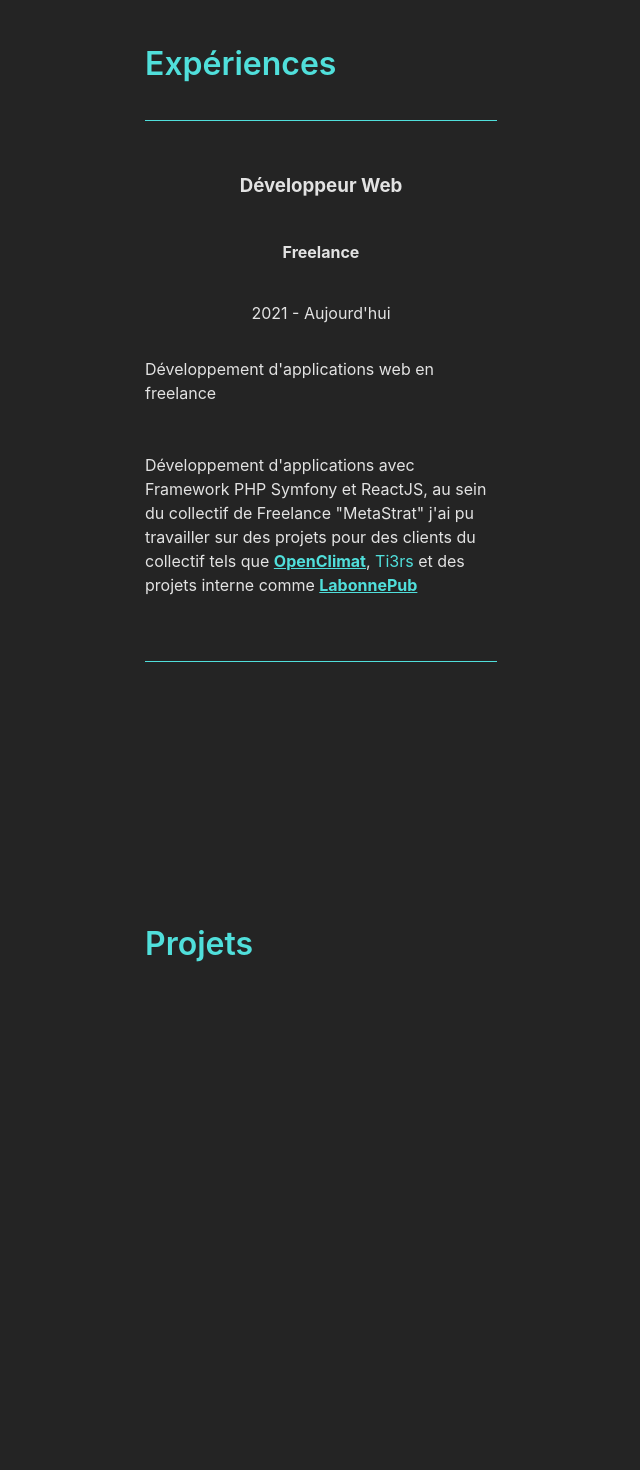
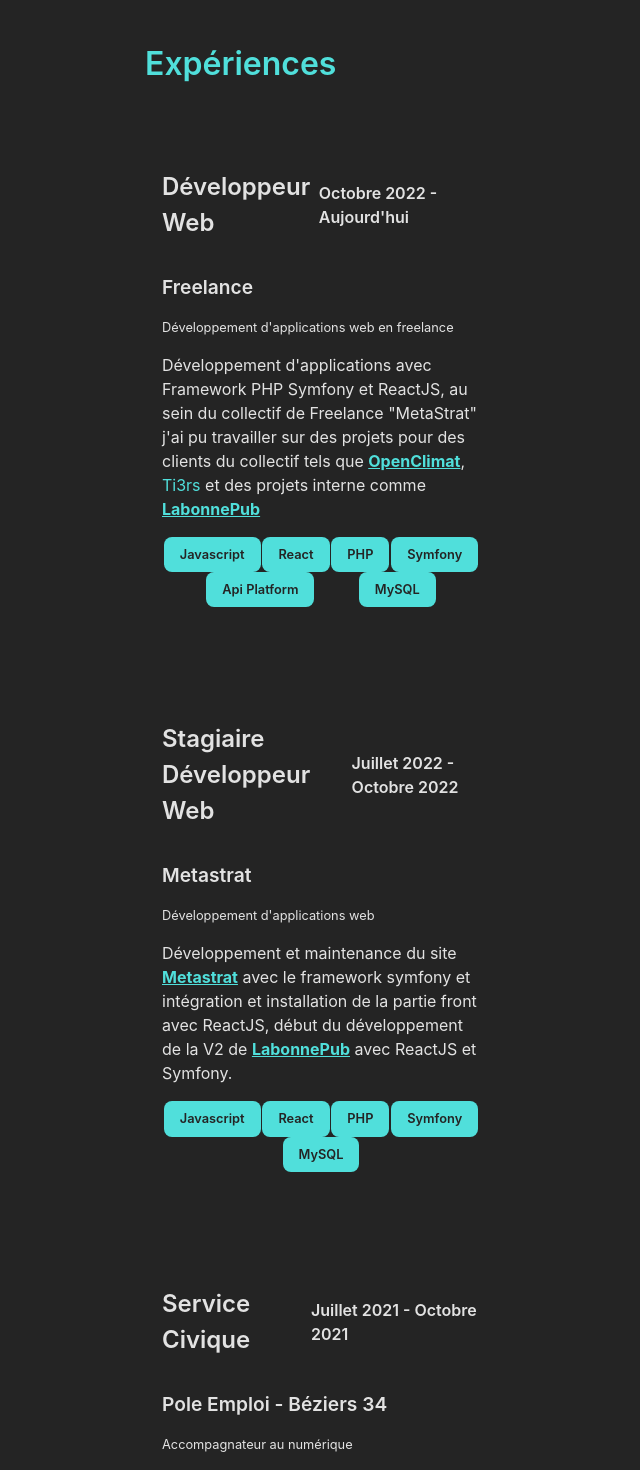
Before and after one commit to MelvacI/portfolio, a React (Vite) app: page / in a window 1280 px wide. Shown: the part 960-2430 px from the top of the page, without its empty margins (495-1135 px from the left). Built offline with nearby package versions, Linux system fonts and the light colour scheme.

Commit message:
Ajout des projets

```diff
--- a/src/App.scss
+++ b/src/App.scss
@@ -60,14 +60,17 @@ body {
         }
 
         position: fixed;
-        width: 10px; /* Ajustez la largeur et la hauteur selon vos besoins */
-        height: 10px; /* Ajustez la largeur et la hauteur selon vos besoins */
+        width: 10px;
+        /* Ajustez la largeur et la hauteur selon vos besoins */
+        height: 10px;
+        /* Ajustez la largeur et la hauteur selon vos besoins */
 
         -webkit-box-shadow: 0px 0px 200px 200px rgba(119, 119, 119, 0.2);
         box-shadow: 0px 0px 300px 200px rgba(119, 119, 119, 0.2);
         background-color: rgba(119, 119, 119, 0.15);
         pointer-events: none;
-        border-radius: 50%; /* Rend l'élément entier (y compris la shadow) rond */
+        border-radius: 50%;
+        /* Rend l'élément entier (y compris la shadow) rond */
         transform: translate(-50%, -50%);
         z-index: 9999;
     }
@@ -195,68 +198,171 @@ body {
                     }
                 }
             }
-            a.marked-text{
+
+            a.marked-text {
                 color: #50dfdb;
                 font-weight: bold;
                 cursor: pointer;
+            }                .projects{
+
+
+                .projects-list{
+
+                    // <div className="project-item">
+                    //         <h4 className="project-title">{project.name}</h4>
+                    //         <p className="project-description">{project.description}</p>
+                    //         <p className="project-techs">{project.techs.map((tech) => {
+                    //             return <span key={project.name + tech} className="tech">{tech}</span>
+                    //         })}</p>
+                    //         <p className="project-details">{project.details}</p>
+                        // </div>
+
+                    display: flex;
+                    flex-direction: column;
+
+                    .project-item{
+                        margin: 3rem 0;
+                        padding: 1rem;
+                        border: 1px solid transparent;
+
+                        &:hover {
+                            border-radius: 0.5rem;
+                            background: #333333;
                         }
 
-            .xp-item{
+                        .project-header {
                             display: flex;
-                flex-direction: column;
-                justify-content: center;
+                            justify-content: space-between;
                             align-items: center;
-                margin: 2rem 0;
-                padding: 2rem 0;
-                border-top: 1px solid #50dfdb;
-                border-bottom: 1px solid #50dfdb;
 
-                .xp-title{
+                            .project-title {
                                 font-size: 1.5rem;
                                 font-weight: 600;
-                    color: #50dfdb;
-                    margin-bottom: 1rem;
+                                margin: 1rem 0;
                             }
 
-                .xp-subtitle{
+                            .project-date {
                                 font-size: 1rem;
                                 font-weight: 600;
-                    color: #50dfdb;
-                    margin-bottom: 1rem;
+                                margin: 1rem 0;
+                            }
                         }
 
-                .xp-description{
+                        .project-description {
+                            font-size: 0.8rem;
+                            font-weight: 400;
+                            margin: 1rem 0;
+                        }
+
+                        .project-details{
                             font-size: 1rem;
                             font-weight: 400;
+                            margin: 1rem 0;
+                        }
+
+                        .project-techs{
+                            display: flex;
+                            flex-wrap: wrap;
+                            justify-content: space-evenly;
+                            align-items: center;
+                            .tech{
+                                border-radius: 0.5rem;
+                                background-color: #50dfdb;
+                                color: #242424;
+                                font-size: 0.8rem;
+                                font-weight: 600;
+                                padding: 0.5rem 1rem;
+                                &:hover{
+                                    background-color: #242424;
                                     color: #50dfdb;
-                    margin-bottom: 1rem;
+                                }
+                            }
+                        }
+                    }
+                }
+            }
+
+
+            .xp-item {
+                // <div className="xp-item">
+                //             <h3 className="xp-title">{xpItem.title}</h3>
+                //             <h4 className="xp-company">{xpItem.company}</h4>
+                //             <p className="xp-date">{xpItem.date}</p>
+                //             <p className="xp-description">{xpItem.description}</p>
+                //             <p className="xp-details">{xpItem.details}</p>
+                // <p className="xp-techs">{xpItem.techs.map((tech) => {
+                //     return <span key={xpItem.title + tech} className="tech">{tech}</span>
+                // })}</p>
+                //         </div>
+                margin: 3rem 0;
+                padding: 1rem;
+                border: 1px solid transparent;
+
+                &:hover {
+                    border-radius: 0.5rem;
+                    background: #333333;
+                }
+
+                .xp-header {
+                    display: flex;
+                    justify-content: space-between;
+                    align-items: center;
+
+                    .xp-title {
+                        font-size: 1.5rem;
+                        font-weight: 600;
+                        margin: 1rem 0;
+                    }
+
+                    .xp-date {
+                        font-size: 1rem;
+                        font-weight: 600;
+                        margin: 1rem 0;
+                    }
+                }
+
+                .xp-company {
+                    font-size: 1.2rem;
+                    font-weight: 600;
+                    margin: 1rem 0;
+                }
+
+                .xp-description {
+                    font-size: 0.8rem;
+                    font-weight: 400;
+                    margin: 1rem 0;
+                }
+
+                .xp-details{
+                    font-size: 1rem;
+                    font-weight: 400;
+                    margin: 1rem 0;
                 }
 
                 .xp-techs{
                     display: flex;
                     flex-wrap: wrap;
-                    justify-content: center;
+                    justify-content: space-evenly;
                     align-items: center;
-                    list-style: none;
-                    margin: 0;
-                    padding: 0;
-
-                    li {
-                        margin: 1rem;
-                        padding: 0.5rem 1rem;
+                    .tech{
                         border-radius: 0.5rem;
                         background-color: #50dfdb;
                         color: #242424;
-                        font-size: 1rem;
+                        font-size: 0.8rem;
                         font-weight: 600;
-                        transition: all 0.3s ease-in-out;
-
-                        &:hover {
+                        padding: 0.5rem 1rem;
+                        &:hover{
                             background-color: #242424;
                             color: #50dfdb;
                         }
                     }
                 }
+
+
+
+
+
+
             }
 
         }
--- a/src/MainContent.jsx
+++ b/src/MainContent.jsx
@@ -53,8 +53,7 @@ export default function MainContent() {
             case 'xp':
                 return getXPContent();
             case 'project':
-                // do something
-                break;
+                return getProjectsContent();
             case 'skills':
                 // do something
                 break;
@@ -90,11 +89,44 @@ export default function MainContent() {
 
     const xp = [
         {
-            title : 'Développeur Web',
-            company : 'Freelance',
-            date : '2021 - Aujourd\'hui',
-            description : 'Développement d\'applications web en freelance',
-            details : <p>Développement d'applications avec Framework PHP Symfony et ReactJS, au sein du collectif de Freelance "MetaStrat" j'ai pu travailler sur des projets pour des clients du collectif tels que <a href="https://www.openclimat.com" className="marked-text" target='_blank'>OpenClimat</a>, <span  className="marked-text" >Ti3rs</span> et des projets interne comme <a className="marked-text" href="https://labonnepub.com" target='_blank' >LabonnePub</a></p>
+            title: 'Développeur Web',
+            company: 'Freelance',
+            date: 'Octobre 2022 - Aujourd\'hui',
+            description: 'Développement d\'applications web en freelance',
+            details: <p>Développement d'applications avec Framework PHP Symfony et ReactJS, au sein du collectif de Freelance "MetaStrat" j'ai pu travailler sur des projets pour des clients du collectif tels que <a href="https://www.openclimat.com" className="marked-text" target='_blank'>OpenClimat</a>, <span className="marked-text" >Ti3rs</span> et des projets interne comme <a className="marked-text" href="https://labonnepub.com" target='_blank' >LabonnePub</a></p>,
+            techs: ['Javascript', 'React', 'PHP', 'Symfony', 'Api Platform', 'MySQL']
+        },
+        {
+            title: 'Stagiaire Développeur Web',
+            company: 'Metastrat',
+            date: 'Juillet 2022 - Octobre 2022',
+            description: 'Développement d\'applications web',
+            details: <p>
+                Développement et maintenance du site <a href="https://metastrat.com" className="marked-text" target="_blank">Metastrat</a> avec le framework symfony et intégration et installation de la partie front avec ReactJS, début du développement de la V2 de <a href="https://labonnepub.com" className="marked-text" target="_blank">LabonnePub</a> avec ReactJS et Symfony.
+            </p>,
+            techs: ['Javascript', 'React', 'PHP', 'Symfony', 'MySQL']
+        },
+        {
+            title: 'Service Civique',
+            company: 'Pole Emploi - Béziers 34',
+            date: 'Juillet 2021 - Octobre 2021',
+            description: 'Accompagnateur au numérique',
+            details: <p>
+                Animateur, dans la zone d'accueil d'une agence Pôle Emploi, pour facilité l'inclusion numérique auprès des usagers de l'agence Pôle Emploi. J'ai pu accompagner les usagers dans leurs démarches administratives en ligne, les aider à rédiger leur CV et lettre de motivation, les aider à utiliser les outils numériques mis à disposition par Pôle Emploi.
+            </p>,
+            techs: []
+        },
+        {
+            title: 'Enseignant d\'équitation',
+            company: 'Auto-entrepreneur',
+            date: 'Septembre 2018 - Juillet 2020',
+            description: 'Enseignement de l\'équitation, gestion d\'une écurie',
+            details: <p>
+                Enseignement de l'équitation, du débutant au cavalier confirmé, entraînement du sportif en compétition.
+                Gestion d'une écurie de propriétaires, gestion des soins des chevaux, gestion des pensions, organisation de stages et de compétitions.
+                Relation clientèle, gestion des plannings, gestion des stocks.
+            </p>,
+            techs: []
         }
     ]
 
@@ -103,12 +135,17 @@ export default function MainContent() {
             <div className="experiences">
                 {
                     xp.map((xpItem) => (
-                        <div className="xp-item">
-                            <h3>{xpItem.title}</h3>
-                            <h4>{xpItem.company}</h4>
-                            <p>{xpItem.date}</p>
-                            <p>{xpItem.description}</p>
-                            <p>{xpItem.details}</p>
+                        <div key={xpItem.title} className="xp-item">
+                            <div className="xp-header">
+                                <h3 className="xp-title">{xpItem.title}</h3>
+                                <p className="xp-date">{xpItem.date}</p>
+                            </div>
+                            <h4 className="xp-company">{xpItem.company}</h4>
+                            <p className="xp-description">{xpItem.description}</p>
+                            <p className="xp-details">{xpItem.details}</p>
+                            <p className="xp-techs">{xpItem.techs.map((tech) => {
+                                return <span key={xpItem.title + tech} className="tech">{tech}</span>
+                            })}</p>
                         </div>
                     ))
                 }
@@ -116,6 +153,72 @@ export default function MainContent() {
         )
 
     }
+
+    const getProjectsContent = () => {
+        return (
+            <div className="projects">
+                <h3>Avec le collectif Metastrat</h3>
+                <div className="projects-list">
+                {
+                        projects.filter((project) => project.type === 'metastrat').map((project) => (
+                            <div className="project-item">
+                                <h4 className="project-title">{project.name}</h4>
+                                <p className="project-description">{project.description}</p>
+
+                                <p className="project-details">{project.details}</p>
+                                <p className="project-techs">{project.techs.map((tech) => {
+                                    return <span key={project.name + tech} className="tech">{tech}</span>
+                                })}</p>
+                            </div>
+                        ))
+                    }
+                </div>
+                <h3>Sur mon temps libre</h3>
+                <div className="projects-list">
+                    {
+                        projects.filter((project) => project.type === 'personnal').map((project) => (
+                            <div className="project-item">
+                                <h4 className="project-title">{project.name}</h4>
+                                <p className="project-description">{project.description}</p>
+
+                                <p className="project-details">{project.details}</p>
+                                <p className="project-techs">{project.techs.map((tech) => {
+                                    return <span key={project.name + tech} className="tech">{tech}</span>
+                                })}</p>
+                            </div>
+                        ))
+                    }
+
+                </div>
+
+            </div>
+        )
+    }
+
+    const projects = [
+        {
+            type : 'personnal',
+            name : 'Portfolio',
+            description : 'Développement et déploiement de mon portfolio',
+            techs : ['React', 'Javascript', 'CSS', 'ViteJS'],
+            link : 'https://florian-eeckhout.fr',
+            details : <p>
+                Développement de mon portfolio en React avec la librairie ViteJS. Déploiement avec Netlify.
+            </p>
+        },
+        {
+            type : 'metastrat',
+            name : 'Metastrat',
+            description : 'Développement et maintenance du site de Metastrat',
+            techs : ['React', 'Javascript', 'CSS', 'Symfony', 'Api Platform', 'MySQL', 'API'],
+            link : 'https://metastrat.com',
+            details : <p>
+                Développement et maintenance du site de Metastrat avec le framework symfony et intégration et installation de la partie front avec ReactJS.
+                Amélioration des vues dashboard du site en installant et créant des templates avec Symfony et ReactJS. Création de facture, paiements et devis avec Symfony, affichage des vues avec ReactJS et création d'endpoint avec Api Platform.
+                </p>
+        }
+    ]
+
 
     const getMyAge = () => {
         const today = new Date();
@@ -143,7 +246,7 @@ export default function MainContent() {
                 <div id="menu">
                     <ul>
                         {['about', 'xp', 'project', 'skills'].map((menuItem) => (
-                            <li key={menuItem} >
+                            <li key={menuItem + "menu_li"} >
                                 <a className={selectedMenuItem === menuItem ? 'selected' : ''} href={`#${menuItem}`} onClick={(e) => triggerSelection(e, menuItem)}>
                                     {itemsLabel[menuItem]}
                                 </a>
@@ -156,7 +259,7 @@ export default function MainContent() {
 
             <section id="resume">
                 {['about', 'xp', 'project', 'skills'].map((sectionId, index) => (
-                    <article key={sectionId} id={sectionId} ref={(el) => (sections.current[index] = el)}>
+                    <article key={sectionId + "section"} id={sectionId} ref={(el) => (sections.current[index] = el)}>
                         <h1>{itemsLabel[sectionId]}</h1>
                         <div className="content">
                             {getItemsContent(sectionId)}
```
Also changed, not shown: 5 other files (tests, documents, lock files or other folders). Lines whose indentation alone changed are shown as unchanged.
